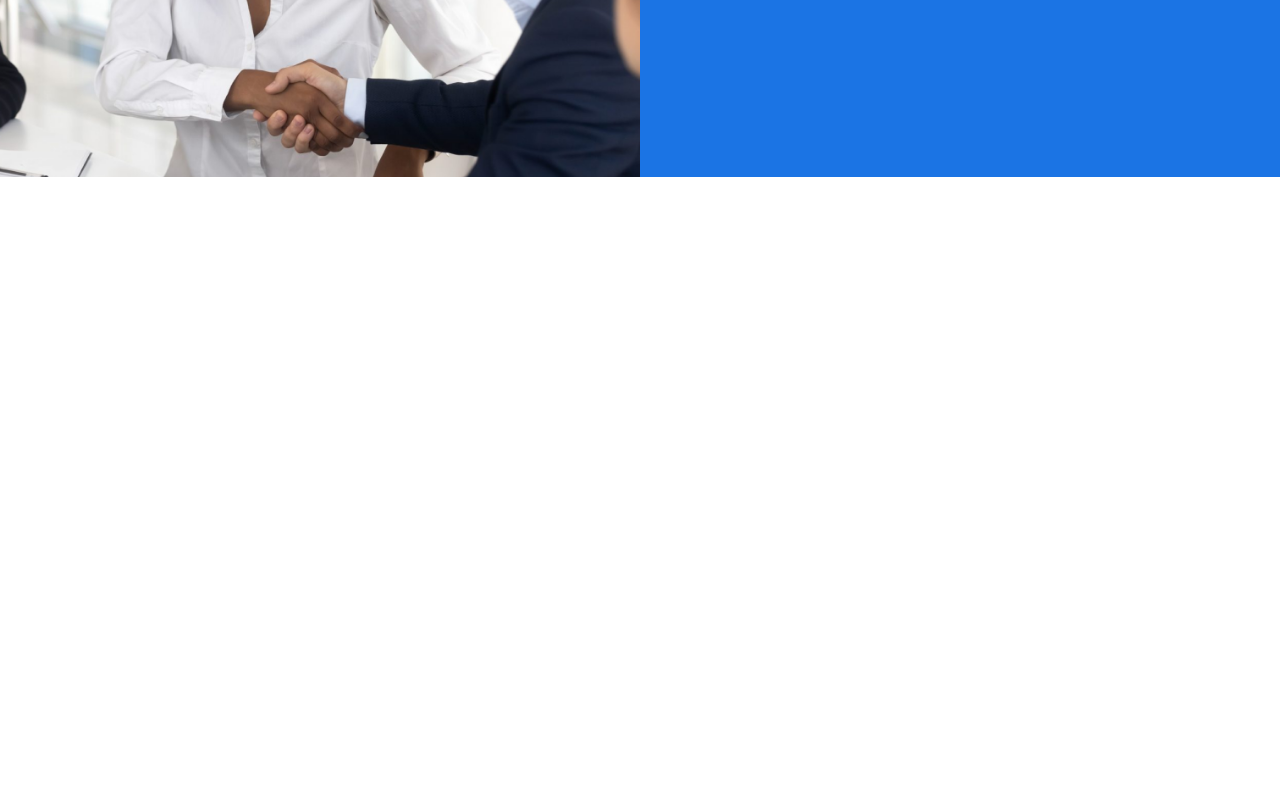
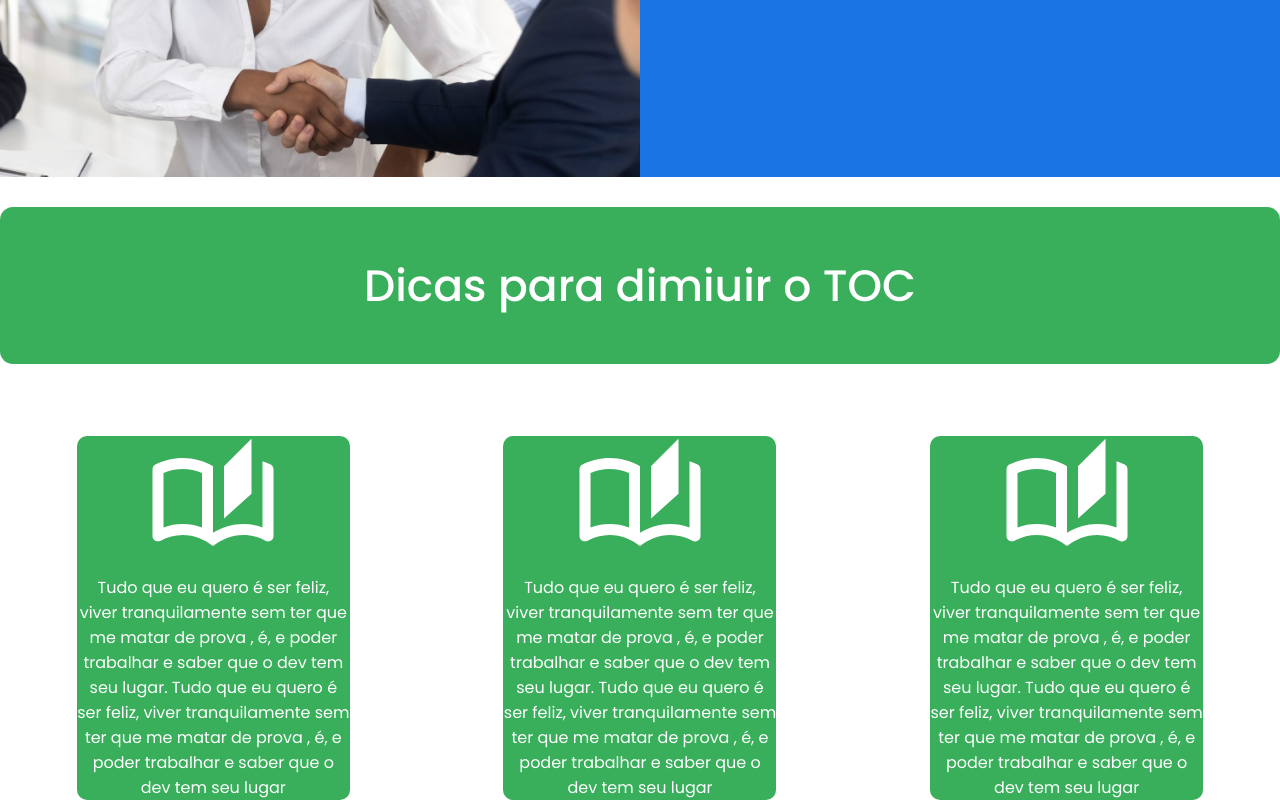
Before and after one commit to viniciusdev-br/psico-toc, a React (Create React App) app: page / in a window 1280 px wide. Shown: the part 5667-6467 px from the top of the page. Before the commit the page ends 5844 px from the top, so only its background shows below. Built offline with nearby package versions, Linux system fonts and the light colour scheme.

Commit message:
Section tips finalizada

```diff
--- a/src/App.jsx
+++ b/src/App.jsx
@@ -5,6 +5,7 @@ import { Hero } from './components/Hero';
 import { InWork } from './components/InWork';
 import { MoreSymptoms } from './components/MoreSymptoms';
 import { Statistic } from './components/statistic';
+import { Tips } from './components/Tips';
 
 import { GlobalStyle } from './styles/global'
 
@@ -18,6 +19,7 @@ function App() {
       <InWork />
       <Statistic />
       <Empresa />
+      <Tips />
       <GlobalStyle/>
     </>
   );
--- /dev/null
+++ b/src/components/Tips/index.jsx
@@ -0,0 +1,24 @@
+import { Container, ContainerCard } from "./styles";
+import ImgBookTips from '../../assets/book_tips.svg';
+
+export function Tips() {
+    return(
+        <Container>
+            <h2>Dicas para dimiuir o TOC</h2>
+            <ContainerCard>
+                <div>
+                    <img src={ImgBookTips}  alt="Livro"/>
+                    <p>Tudo que eu quero é ser feliz, viver tranquilamente sem ter que me matar de prova , é, e poder trabalhar e saber que o dev tem seu lugar. Tudo que eu quero é ser feliz, viver tranquilamente sem ter que me matar de prova , é, e poder trabalhar e saber que o dev tem seu lugar</p>
+                </div>
+                <div>
+                    <img src={ImgBookTips}  alt="Livro"/>
+                    <p>Tudo que eu quero é ser feliz, viver tranquilamente sem ter que me matar de prova , é, e poder trabalhar e saber que o dev tem seu lugar. Tudo que eu quero é ser feliz, viver tranquilamente sem ter que me matar de prova , é, e poder trabalhar e saber que o dev tem seu lugar</p>
+                </div>
+                <div>
+                    <img src={ImgBookTips}  alt="Livro"/>
+                    <p>Tudo que eu quero é ser feliz, viver tranquilamente sem ter que me matar de prova , é, e poder trabalhar e saber que o dev tem seu lugar. Tudo que eu quero é ser feliz, viver tranquilamente sem ter que me matar de prova , é, e poder trabalhar e saber que o dev tem seu lugar</p>
+                </div>
+            </ContainerCard>
+        </Container>
+    );
+}
--- /dev/null
+++ b/src/components/Tips/styles.js
@@ -0,0 +1,36 @@
+import styled from 'styled-components';
+
+export const Container = styled.section`
+    max-width: 1280px;
+    margin: auto;
+
+    h2 {
+        text-align: center;
+        color: #FFF;
+        font-weight: 500;
+        font-size: 33pt;
+        background-color: var(--green);
+        border-radius: 13px;
+        margin-top: 30px;
+        margin-bottom: 72px;
+        padding: 46px 0px;
+    }
+`;
+
+export const ContainerCard = styled.div`
+    width: 100%;
+    display: flex;
+    justify-content: space-around;
+
+    div {
+        background: var(--green);
+        width: 273px;
+        color: #FFF;
+        border-radius: 10px;
+        text-align: center;
+
+        img {
+            width: 132px;
+        }
+    }
+`;
--- a/src/components/statistic/index.jsx
+++ b/src/components/statistic/index.jsx
@@ -21,7 +21,6 @@ export function Statistic() {
                         <img src={imgExample} alt="" />
                         <p>Lorem ipsum senectus iaculis phasellus, in aliquam suscipit class, nec etiam hendrerit. faucibus sed suspendisse quisque eleifend quis sem  tempor pretium non,</p>
                     </CardStatistic>
-
                 </div>
             </Content>
         </Container>
--- a/src/styles/global.js
+++ b/src/styles/global.js
@@ -8,6 +8,7 @@ export const GlobalStyle = createGlobalStyle`
         --yellowStatistic: #FFF3B8;
         --blue: #1B74E4;
         --lightBlue: #D1FFFF;
+        --green: #39AF5B;
         --lightGreen: #D0FCE4;
     }
 
```
Also changed, not shown: src/components/CardStatistic/index.jsx (deleted, +0 -11 lines), src/components/CardStatistic/styles.js (deleted, +0 -17 lines), src/assets/book_tips.svg (added), src/assets/empresa1.png.
